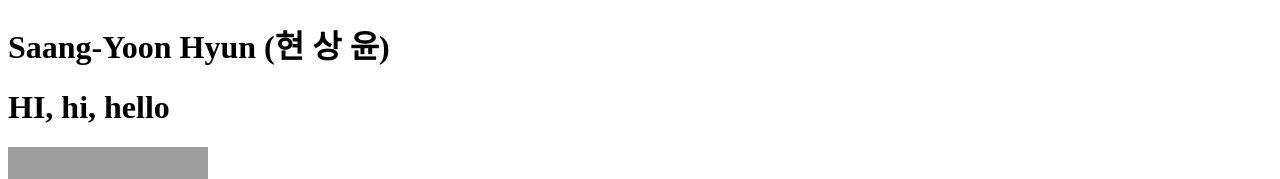
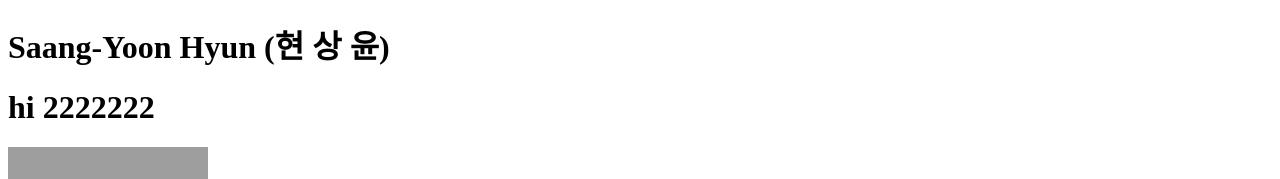
Before and after one commit to shyunuw/personalweb, a plain HTML site: page index.html in a window 1280 px wide. Shown: the top 179 px of the page. Drawn offline with Linux system fonts and the light colour scheme; grey boxes are pictures that could not be loaded.

Commit message:
Add files via upload

```diff
--- a/index.html
+++ b/index.html
@@ -5,7 +5,7 @@
 </head>
 <body>
     <h1>Saang-Yoon Hyun (현 상 윤)</h1>
-    <h1> HI, hi, hello </h1>
+    <h1> hi 2222222 </h1>
 	<img src="C://Hyun/GitHub/shyunuw.github.io/sample_rome.jpg" width="200" height="200">
 
     <p> My expertise is in fish stock assessments, animal population dynamics, and biological statistics. I was trained for
```
